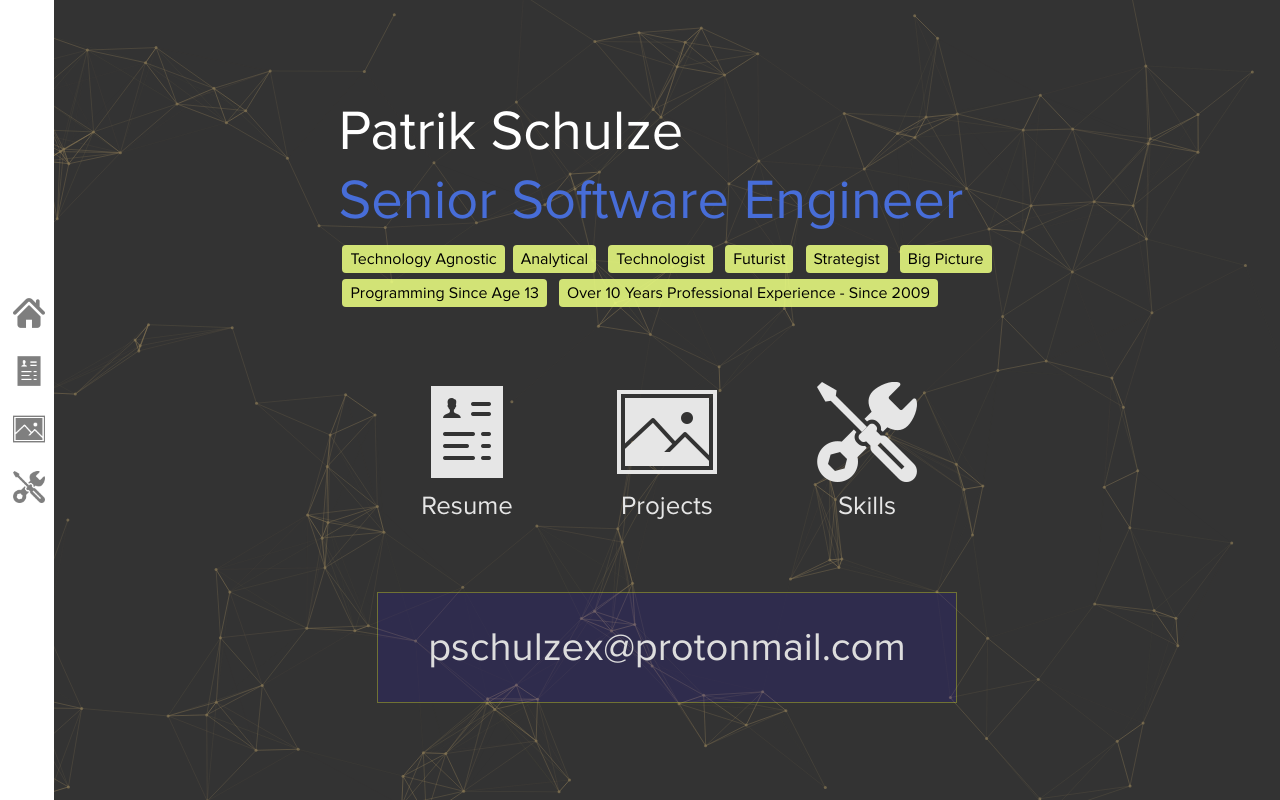
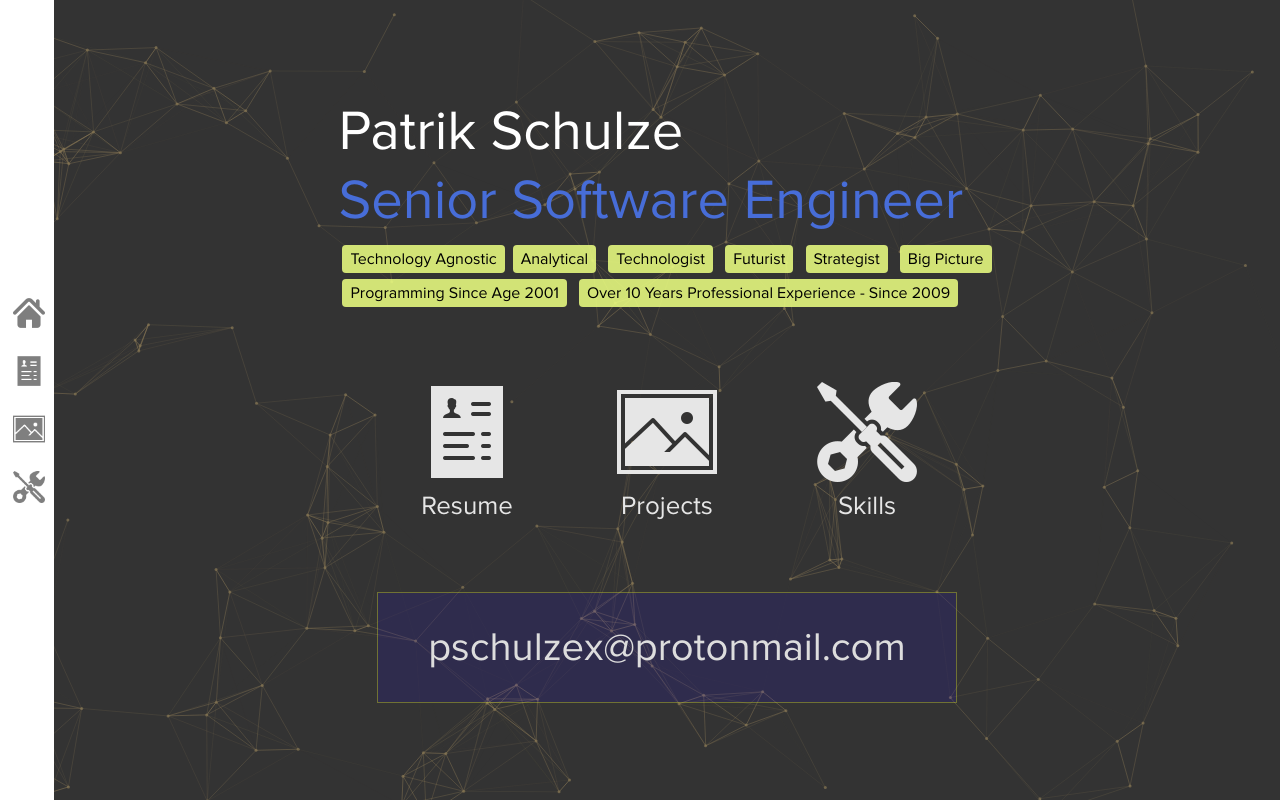
Before and after one commit to XOCODE-OP/xocode-op.github.io, a plain HTML site: page index.html in a window 1280 px wide. Drawn offline with nearby package versions, Linux system fonts and the light colour scheme.

Commit message:
Add files via upload

```diff
--- a/index.html
+++ b/index.html
@@ -38,7 +38,7 @@
             <div class='mini-desc'>
                 <p class='minirow'><span class='tagspan'>Technology Agnostic</span><span class='tagspan'>Analytical</span> <span class='tagspan'>Technologist</span> <span class='tagspan'>Futurist</span> <span class='tagspan'>Strategist</span> <span class='tagspan'>Big Picture</span> </p>
 
-                <p class='minirow'><span class='tagspan'>Programming since age 13</span> <span class='tagspan'>over 10 years professional experience - since 2009</span> </p>
+                <p class='minirow'><span class='tagspan'>Programming since age 2001</span> <span class='tagspan'>over 10 years professional experience - since 2009</span> </p>
             </div>
       </div>
       <div class='sections-big'>
```
